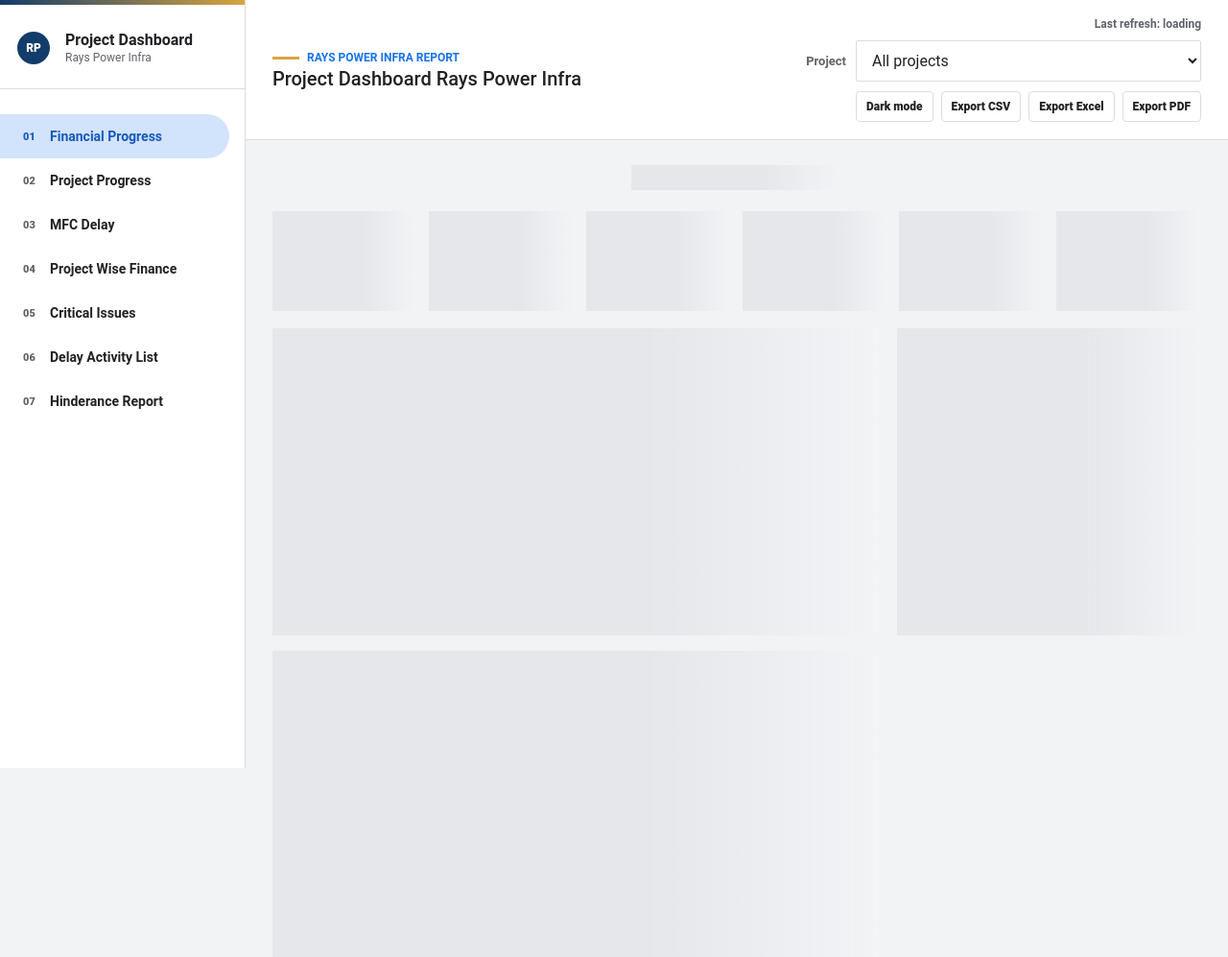
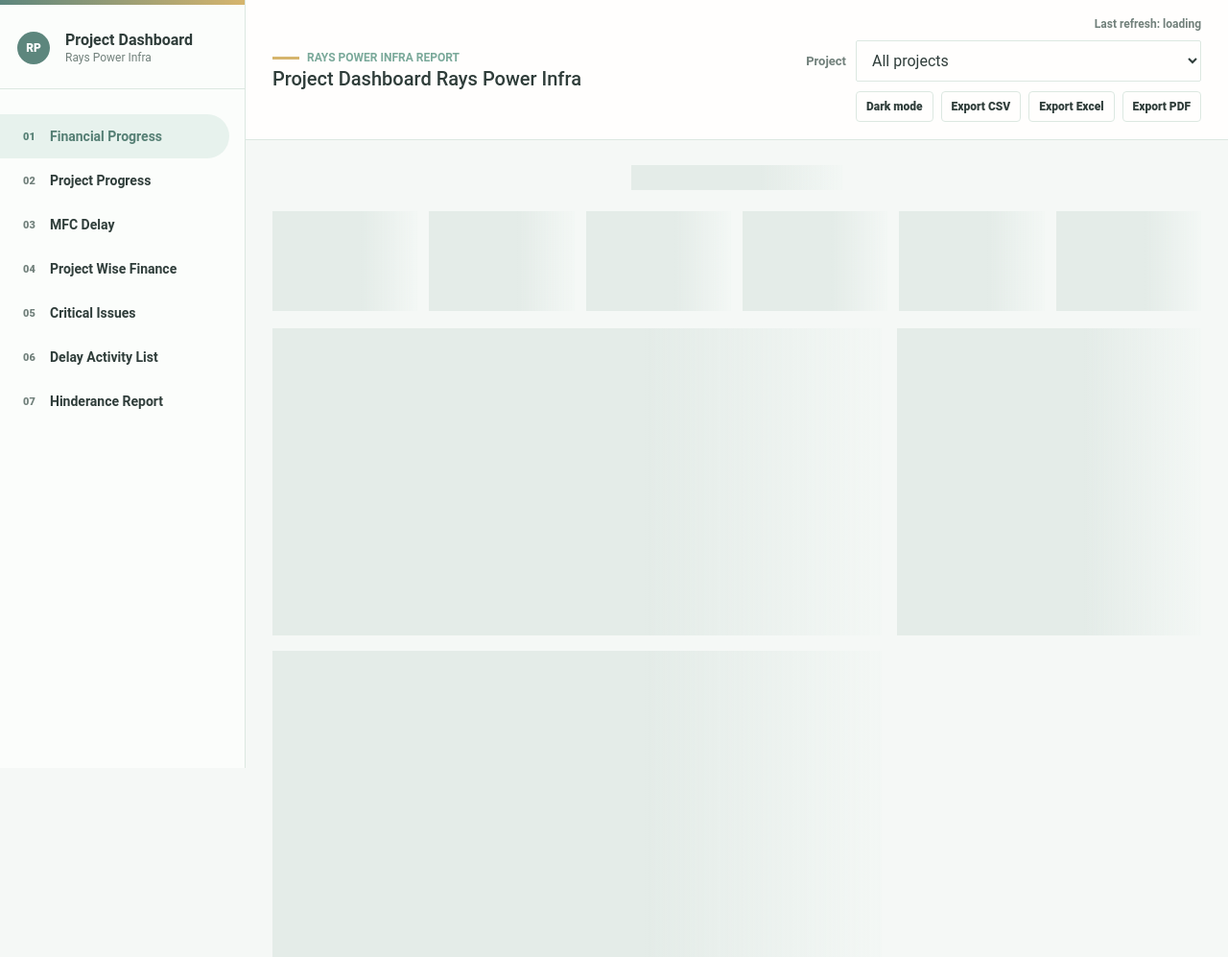
Before and after one commit to vaishnavi7-stack/Django-based-Project-Performance-Dashboard, a Django app: template templates/dashboard/index.html in a window 1280 px wide. Shown: the top 997 px of the page at 96% size. Run offline with Django 5.2, Linux system fonts and the light colour scheme; the template is opened without the code that fills it, so the values that code supplies are empty.

Commit message:
updated theme colors

```diff
--- a/static/dashboard/dashboard.js
+++ b/static/dashboard/dashboard.js
@@ -4,12 +4,12 @@
 let currentAttentionRows = [];
 let currentDelayTeam = "All";
 const palette = {
-  plan: "#2563eb",
-  actual: "#0f766e",
-  warn: "#b45309",
-  bad: "#b91c1c",
-  neutral: "#64748b",
-  soft: "#dbeafe",
+  plan: "#a7b9d6",
+  actual: "#9fbe8f",
+  warn: "#e6bf91",
+  bad: "#f4a6a3",
+  neutral: "#9aa8a3",
+  soft: "#edf5f2",
 };
 
 const escapeHtml = (value) =>
@@ -188,7 +188,7 @@
           label: "Plan",
           data: data.plan,
           borderColor: palette.plan,
-          backgroundColor: "rgba(37, 99, 235, 0.12)",
+          backgroundColor: "rgba(167, 185, 214, 0.24)",
           tension: 0.28,
           fill: true,
         },
@@ -196,7 +196,7 @@
           label: "Actual",
           data: data.actual,
           borderColor: palette.actual,
-          backgroundColor: "rgba(15, 118, 110, 0.12)",
+          backgroundColor: "rgba(159, 190, 143, 0.24)",
           tension: 0.28,
           fill: true,
         },
@@ -260,7 +260,7 @@
       datasets: [
         {
           data: data.values,
-          backgroundColor: ["#b91c1c", "#b45309", "#2563eb", "#0f766e", "#64748b"],
+          backgroundColor: [palette.bad, palette.warn, palette.plan, palette.actual, palette.neutral],
         },
       ],
     },
--- a/static/dashboard/styles.css
+++ b/static/dashboard/styles.css
@@ -1,41 +1,41 @@
 :root {
   color-scheme: light;
-  --bg: #f1f3f4;
-  --panel: #ffffff;
-  --ink: #202124;
-  --muted: #5f6368;
-  --line: #dadce0;
-  --accent: #1a73e8;
-  --accent-2: #185abc;
-  --warn: #b45309;
-  --bad: #d93025;
-  --good: #188038;
-  --nav: #ffffff;
-  --nav-active: #d2e3fc;
-  --brand-deep: #123c69;
-  --brand-gold: #d9a441;
-  --skeleton: #e5e7eb;
-  --skeleton-hi: #f6f7f9;
+  --bg: #f5f8f6;
+  --panel: #fffefd;
+  --ink: #2f3d3a;
+  --muted: #71807b;
+  --line: #dce8e1;
+  --accent: #7aa99a;
+  --accent-2: #557f74;
+  --warn: #d7a06f;
+  --bad: #cf7f7d;
+  --good: #7ea976;
+  --nav: #fbfdfb;
+  --nav-active: #e7f2ed;
+  --brand-deep: #5d867d;
+  --brand-gold: #d6b56d;
+  --skeleton: #e4ece8;
+  --skeleton-hi: #f7faf8;
 }
 
 body.dark {
   color-scheme: dark;
-  --bg: #111827;
-  --panel: #1f2937;
-  --ink: #f8fafc;
-  --muted: #aab4c2;
-  --line: #374151;
-  --accent: #60a5fa;
-  --accent-2: #93c5fd;
-  --warn: #f59e0b;
-  --bad: #f87171;
-  --good: #34d399;
-  --nav: #0f172a;
-  --nav-active: #1e3a5f;
-  --brand-deep: #93c5fd;
-  --brand-gold: #facc15;
-  --skeleton: #273244;
-  --skeleton-hi: #364153;
+  --bg: #18211f;
+  --panel: #212c29;
+  --ink: #f4f8f5;
+  --muted: #b3c2bb;
+  --line: #33453f;
+  --accent: #9ecdc1;
+  --accent-2: #b7ded5;
+  --warn: #e5bb87;
+  --bad: #efa7a3;
+  --good: #aac99d;
+  --nav: #151d1b;
+  --nav-active: #263d37;
+  --brand-deep: #9ecdc1;
+  --brand-gold: #e4ca86;
+  --skeleton: #273631;
+  --skeleton-hi: #3a4b45;
 }
 
 * {
@@ -162,12 +162,12 @@
   min-height: 88px;
   padding: 18px 28px;
   border-bottom: 1px solid var(--line);
-  background: rgba(255, 255, 255, 0.94);
+  background: rgba(255, 254, 253, 0.94);
   backdrop-filter: blur(10px);
 }
 
 body.dark .topbar {
-  background: rgba(31, 41, 55, 0.94);
+  background: rgba(33, 44, 41, 0.94);
 }
 
 .eyebrow {
@@ -253,14 +253,14 @@
   width: min(360px, 52vw);
   border: 1px solid var(--line);
   border-radius: 2px;
-  background: #fff;
+  background: var(--panel);
   color: var(--ink);
   padding: 10px 12px;
   font: inherit;
 }
 
 body.dark select {
-  background: #111827;
+  background: #18211f;
 }
 
 .action-row {
```
Also changed, not shown: other parts of static/dashboard/styles.css (+20 -20 lines).
